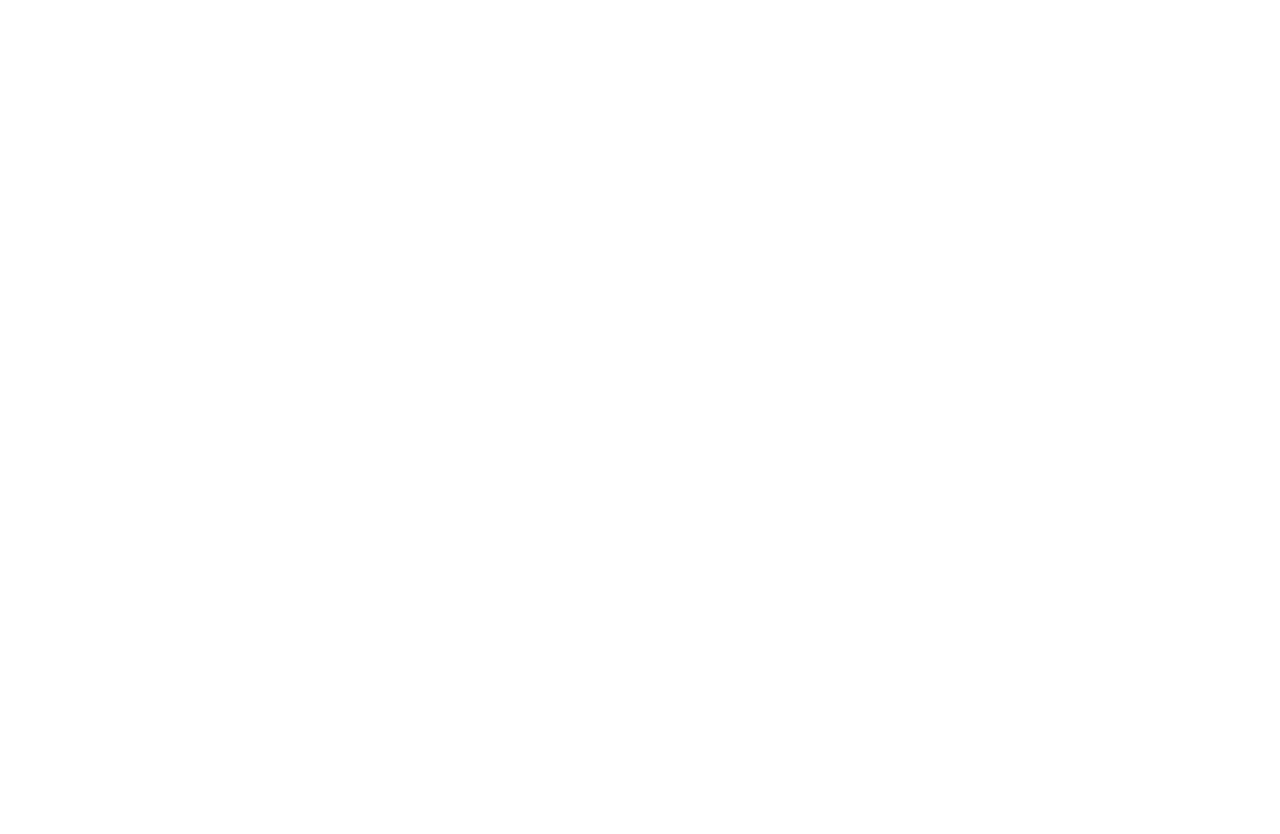
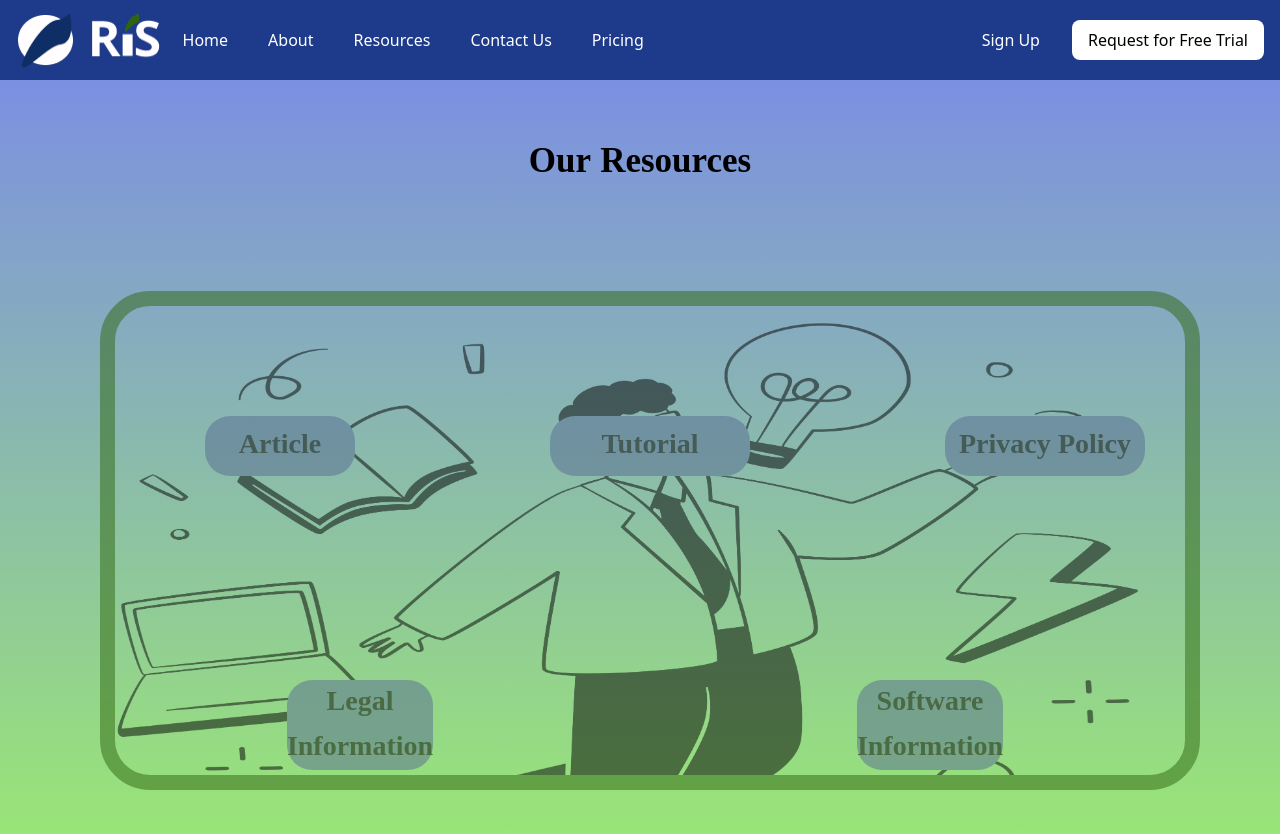
Before and after one commit to chizzy192/CodeCrushProject-RIS-, a React (Vite) app: page / in a window 1280 px wide. Before the commit this address had no page. Shown: the top 834 px of the page. Before the commit the page ends 800 px from the top, so only its background shows below. Built offline with nearby package versions, Linux system fonts and the light colour scheme.

Commit message:
Change in nav an allroute file

```diff
--- a/src/Component/AllRoutes.jsx
+++ b/src/Component/AllRoutes.jsx
@@ -16,8 +16,8 @@
       <Router>
         <Routes>
           <Route path="/signup" element={<SignUp />} />
-          <Route path="/landing-page" element={<LandingPage />} />
-          <Route path="/resources" element={<Resources />} />
+          <Route path="/home" element={<LandingPage />} />
+          <Route path="/" element={<Resources />} />
           <Route path="/hr-login" element={<HRLoginScreen />} />
           <Route path="/ris-dashboard" element={<RISDashboard />} />
 
--- a/src/Component/Navbar.jsx
+++ b/src/Component/Navbar.jsx
@@ -1,11 +1,16 @@
 import React from 'react';
 import RISLogo from "../assets/RISLogo.png"
-
+import { Link } from 'react-router-dom';
 function Navbar() {
   return (
     <nav className="flex items-center justify-between bg-blue-900 h-20 px-4">
       <div className="flex items-center">
         <img src={RISLogo} alt="Company Logo" className="h-10 mr-4" style={{ width: '150.58px', height: '56.4px', top: '6px', left: '21px' }} />
+        <ul>
+          <li>
+
+          </li>
+        </ul>
         <a href="#" className="text-white mr-10">Home</a>
         <a href="#" className="text-white mr-10">About</a>
         <a href="/resources" className="text-white mr-10">Resources</a>
```
